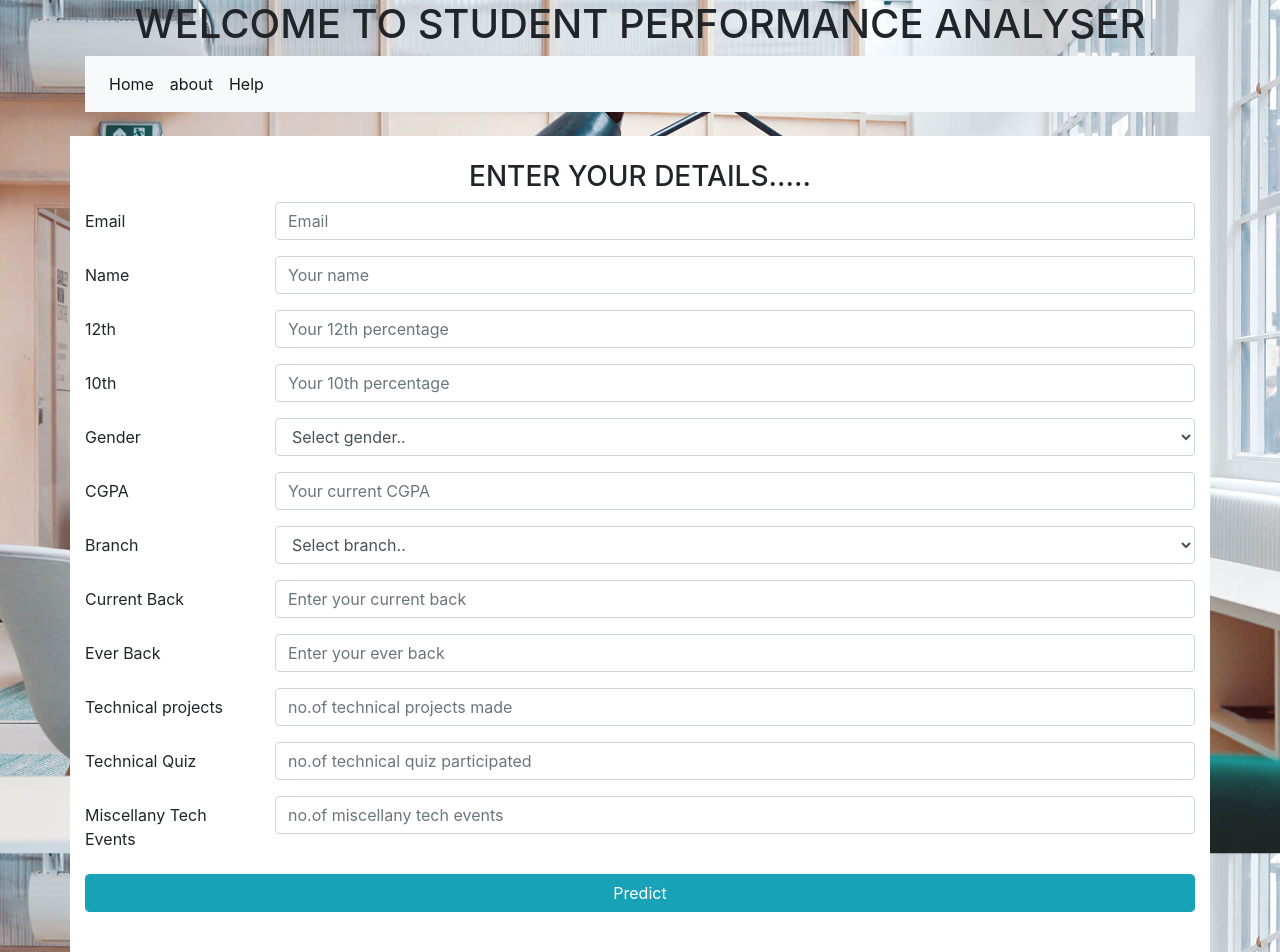
After one commit to ashwanidubey/Student-Performance-Analysis, a Django app: template student_performance_analysis/user_app/templates/user_app/predict.html in a window 1280 px wide. The commit adds this page. Run offline with Django 3.2, Linux system fonts and the light colour scheme; the template is opened without the code that fills it, so the values that code supplies are empty; some libraries are stand-ins or nearby versions.

Commit message:
modified index file and created form

```diff
--- /dev/null
+++ b/student_performance_analysis/user_app/templates/user_app/predict.html
@@ -0,0 +1,179 @@
+<!DOCTYPE html>
+{% load static %}
+<html lang="en" dir="ltr">
+
+  <head>
+    <meta charset="utf-8">
+    <title></title>
+    <link rel="stylesheet" href="https://stackpath.bootstrapcdn.com/bootstrap/4.5.0/css/bootstrap.min.css" integrity="sha384-9aIt2nRpC12Uk9gS9baDl411NQApFmC26EwAOH8WgZl5MYYxFfc+NcPb1dKGj7Sk" crossorigin="anonymous">
+    <meta name="viewport" content="width=device-width, initial-scale=1, shrink-to-fit=no">
+  </head>
+
+  <body style="background-image: url({% static 'user_app/hero-bg.jpg' %}); background-size:100% ;background-repeat:repeat;" >
+      <div class="text-center">
+
+      <h1 class="container">WELCOME TO STUDENT PERFORMANCE ANALYSER </h1>
+    </div>
+  <div class="container">
+    <nav class="navbar navbar-expand-lg navbar-light bg-light">
+    <div class="collapse navbar-collapse" id="navbarSupportedContent">
+      <ul class="navbar-nav mr-auto">
+        <li class="nav-item active">
+          <a class="nav-link" href="/bookstore/home/">Home <span class="sr-only">(current)</span></a>
+        </li>
+        <li class="nav-item active">
+          <a class="nav-link" href="/bookstore/history/">about<span class="sr-only">(current)</span></a>
+        </li>
+        <li class="nav-item active">
+          <a class="nav-link" href="/bookstore/help/">Help<span class="sr-only">(current)</span></a>
+        </li>
+
+      </ul>
+
+    </div>
+  </nav>
+
+
+</div><br>
+  <div class="container" style="background-color: white;">
+    <br>
+    <div class="text-center">
+
+    <h3 class="container">ENTER YOUR DETAILS..... </h3>
+  </div>
+    <form >
+  <div class="form-group row">
+    <label for="inputEmail3" class="col-sm-2 col-form-label">Email</label>
+    <div class="col-sm-10">
+      <input type="email" class="form-control" id="inputEmail3" placeholder="Email">
+    </div>
+  </div>
+  <div class="form-group row">
+    <label for="inputName" class="col-sm-2 col-form-label">Name</label>
+    <div class="col-sm-10">
+      <input type="text" class="form-control" id="inputName" placeholder="Your name">
+    </div>
+  </div>
+  <div class="form-group row">
+    <label for="input12th" class="col-sm-2 col-form-label">12th</label>
+    <div class="col-sm-10">
+      <input type="number" class="form-control" id="input12th" placeholder="Your 12th percentage">
+    </div>
+  </div>
+  <div class="form-group row">
+    <label for="input10th" class="col-sm-2 col-form-label">10th</label>
+    <div class="col-sm-10">
+      <input type="number" class="form-control" id="input10th" placeholder="Your 10th percentage">
+    </div>
+  </div>
+  <div class="form-group row">
+    <label for="inputgender" class="col-sm-2 col-form-label">Gender</label>
+    <div class="col-sm-10">
+      <select class="form-control" id="inputgender" required="true">
+                                  <option value="">Select gender..</option>
+                                  <option value="male">Male</option>
+                                  <option value="female">Female</option>
+                                  <option value="tgender">Transgender</option>
+                                </select>
+    </div>
+  </div>
+  <div class="form-group row">
+    <label for="inputcgpa" class="col-sm-2 col-form-label">CGPA</label>
+    <div class="col-sm-10">
+      <input type="number" class="form-control" id="inputcgpa" placeholder="Your current CGPA">
+    </div>
+  </div>
+  <div class="form-group row">
+    <label for="inputbranch" class="col-sm-2 col-form-label">Branch</label>
+    <div class="col-sm-10">
+      <select class="form-control" id="inputbranch" required="true">
+                                  <option value="">Select branch..</option>
+                                  <option value="cse">CSE</option>
+                                  <option value="it">IT</option>
+                                  <option value="civil">CIVIL</option>
+                                  <option value="ece">ECE</option>
+                                  <option value="mech">MECH</option>
+                                  <option value="eee">EEE</option>
+                                  <option value="prod">PROD</option>
+
+                                </select>
+    </div>
+  </div>
+  <div class="form-group row">
+    <label for="inputcurr" class="col-sm-2 col-form-label">Current Back</label>
+    <div class="col-sm-10">
+      <input type="number" class="form-control" id="inputcurr" placeholder="Enter your current back">
+    </div>
+  </div>
+  <div class="form-group row">
+    <label for="inputever" class="col-sm-2 col-form-label">Ever Back</label>
+    <div class="col-sm-10">
+      <input type="number" class="form-control" id="inputever" placeholder="Enter your ever back">
+    </div>
+  </div>
+  <div class="form-group row">
+    <label for="inputprojects" class="col-sm-2 col-form-label">Technical projects</label>
+    <div class="col-sm-10">
+      <input type="number" class="form-control" id="inputprojects" placeholder="no.of technical projects made">
+    </div>
+  </div>
+  <div class="form-group row">
+    <label for="inputquiz" class="col-sm-2 col-form-label">Technical Quiz</label>
+    <div class="col-sm-10">
+      <input type="number" class="form-control" id="inputquiz" placeholder="no.of technical quiz participated">
+    </div>
+  </div>
+  <div class="form-group row">
+    <label for="inputevent" class="col-sm-2 col-form-label">Miscellany Tech Events</label>
+    <div class="col-sm-10">
+      <input type="number" class="form-control" id="inputevent" placeholder="no.of miscellany tech events">
+    </div>
+  </div>
+
+  <!-- <fieldset class="form-group">
+    <div class="row">
+      <legend class="col-form-label col-sm-2 pt-0">Radios</legend>
+      <div class="col-sm-10">
+        <div class="form-check">
+          <input class="form-check-input" type="radio" name="gridRadios" id="gridRadios1" value="option1" checked>
+          <label class="form-check-label" for="gridRadios1">
+            First radio
+          </label>
+        </div>
+        <div class="form-check">
+          <input class="form-check-input" type="radio" name="gridRadios" id="gridRadios2" value="option2">
+          <label class="form-check-label" for="gridRadios2">
+            Second radio
+          </label>
+        </div>
+        <div class="form-check disabled">
+          <input class="form-check-input" type="radio" name="gridRadios" id="gridRadios3" value="option3" disabled>
+          <label class="form-check-label" for="gridRadios3">
+            Third disabled radio
+          </label>
+        </div>
+      </div>
+    </div>
+  </fieldset> -->
+  <!-- <div class="form-group row">
+    <div class="col-sm-2">Checkbox</div>
+    <div class="col-sm-10">
+      <div class="form-check">
+        <input class="form-check-input" type="checkbox" id="gridCheck1">
+        <label class="form-check-label" for="gridCheck1">
+          Example checkbox
+        </label>
+      </div>
+    </div>
+  </div> -->
+  <div class="form-group row">
+    <div class="col-sm-12">
+      <button type="submit" class="btn btn-info form-control">Predict</button>
+    </div>
+  </div>
+</form>
+  <br>
+  </div>
+
+  </body>
+</html>
```
Also changed, not shown: student_performance_analysis/user_app/templates/user_app/index.html (+26 -2 lines).
